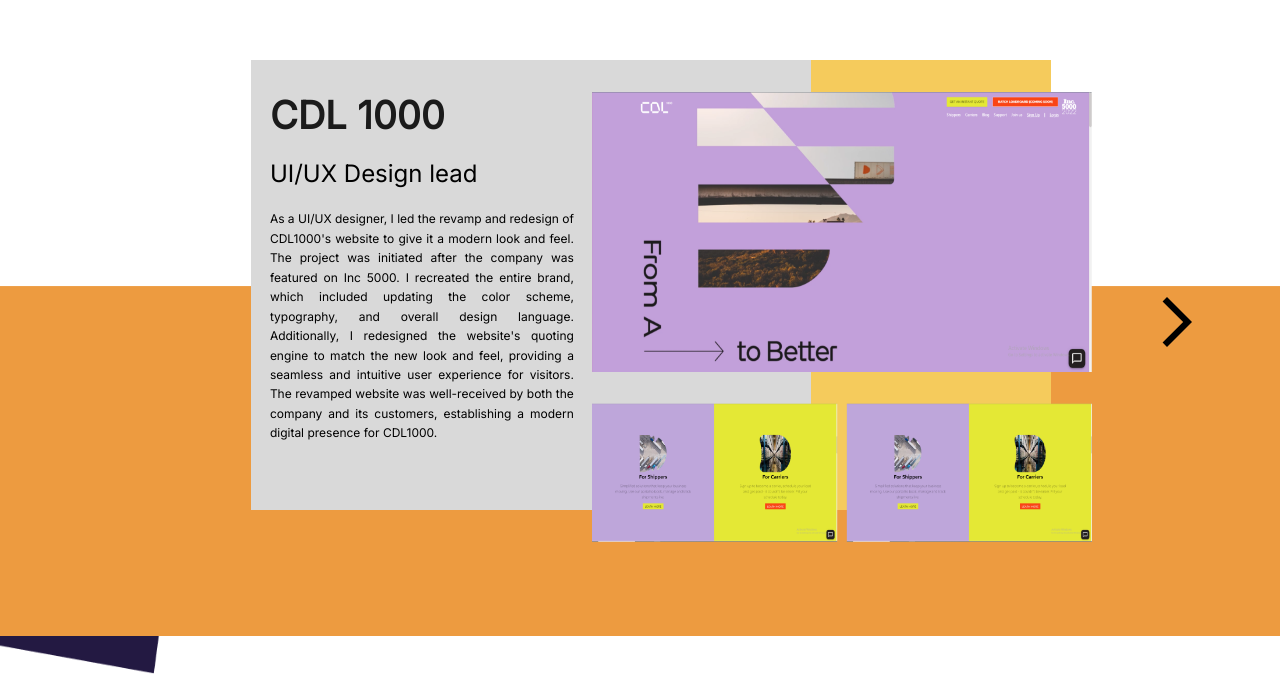
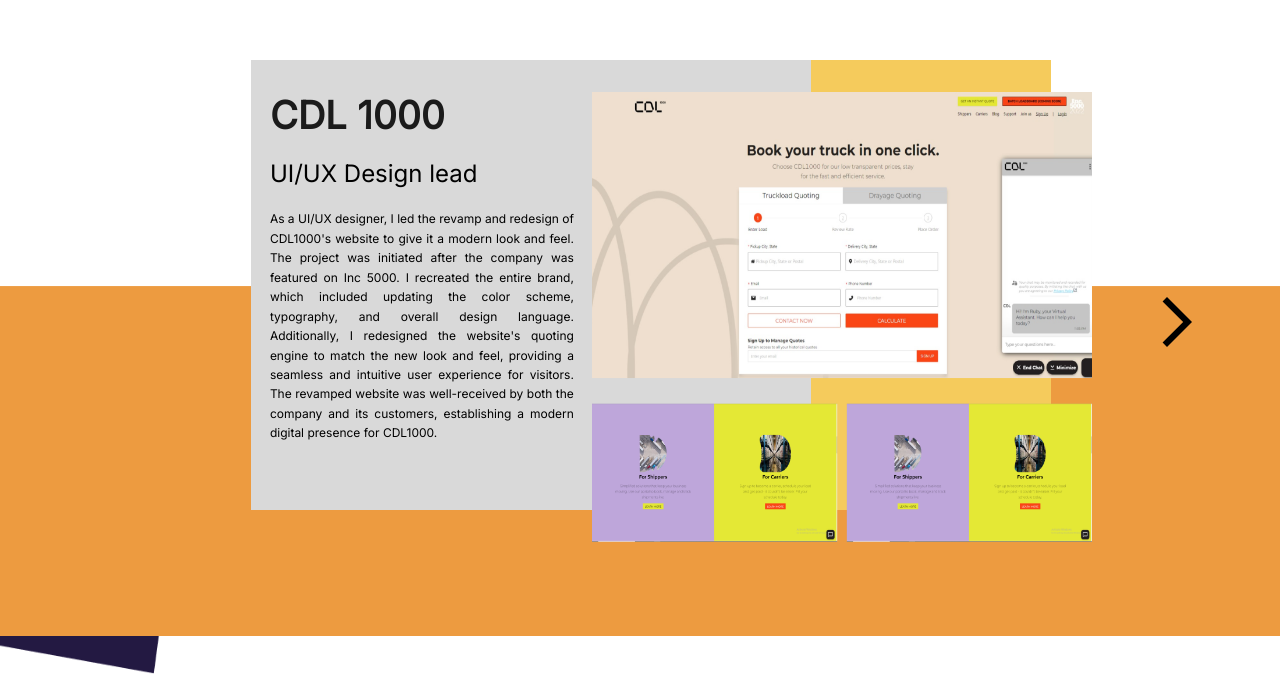
Before and after one commit to saadfarhan124/saad_hassam_web, a Next.js app: page /portfolio in a window 1280 px wide. Shown: the part 110-800 px from the top of the page. Built offline with nearby package versions, Linux system fonts and the light colour scheme.

Commit message:
change image

```diff
--- a/src/pages/portfolio/index.js
+++ b/src/pages/portfolio/index.js
@@ -36,7 +36,7 @@
 
 const images = [
   "/assets/images/p1.png",
-  "/assets/images/cdl.png",
+  "/assets/images/cdlbg2.png",
   "/assets/images/p3.png",
   "/assets/images/p4.png",
 ];
```
Also changed, not shown: public/assets/images/cdlbg1.jpeg (added), public/assets/images/cdlbg2.png (added).
